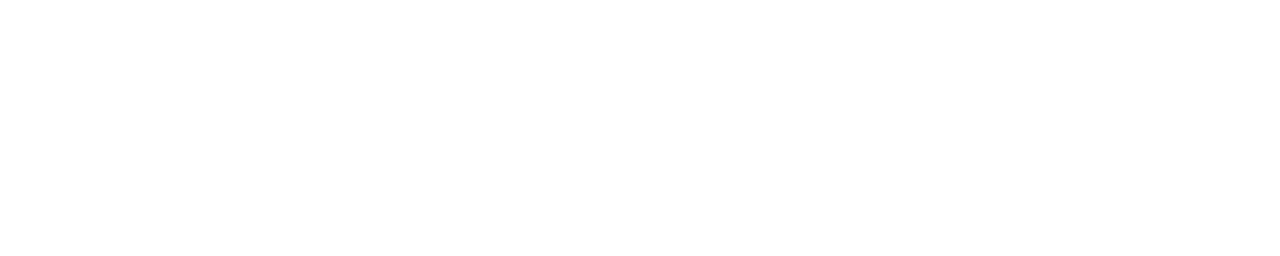
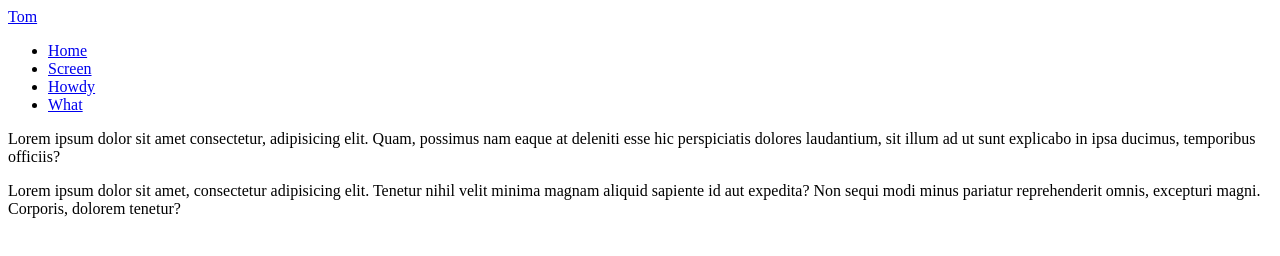
Before and after one commit to ComanderPotato/practice, a plain HTML site: page index.html in a window 1280 px wide. Drawn offline with Linux system fonts and the light colour scheme.

Commit message:
New code added

```diff
--- a/index.html
+++ b/index.html
@@ -3,5 +3,28 @@
   <head>
     <title>This is a test</title>
   </head>
-  <body></body>
+  <body>
+    <div>
+      <a href="#">Tom</a>
+      <ul>
+        <li><a href="#">Home</a></li>
+        <li><a href="#">Screen</a></li>
+        <li><a href="#">Howdy</a></li>
+        <li><a href="#">What</a></li>
+      </ul>
+    </div>
+    <section>
+      <p class="main-text">
+        Lorem ipsum dolor sit amet consectetur, adipisicing elit. Quam, possimus
+        nam eaque at deleniti esse hic perspiciatis dolores laudantium, sit
+        illum ad ut sunt explicabo in ipsa ducimus, temporibus officiis?
+      </p>
+      <p class="sub-text">
+        Lorem ipsum dolor sit amet, consectetur adipisicing elit. Tenetur nihil
+        velit minima magnam aliquid sapiente id aut expedita? Non sequi modi
+        minus pariatur reprehenderit omnis, excepturi magni. Corporis, dolorem
+        tenetur?
+      </p>
+    </section>
+  </body>
 </html>
```
